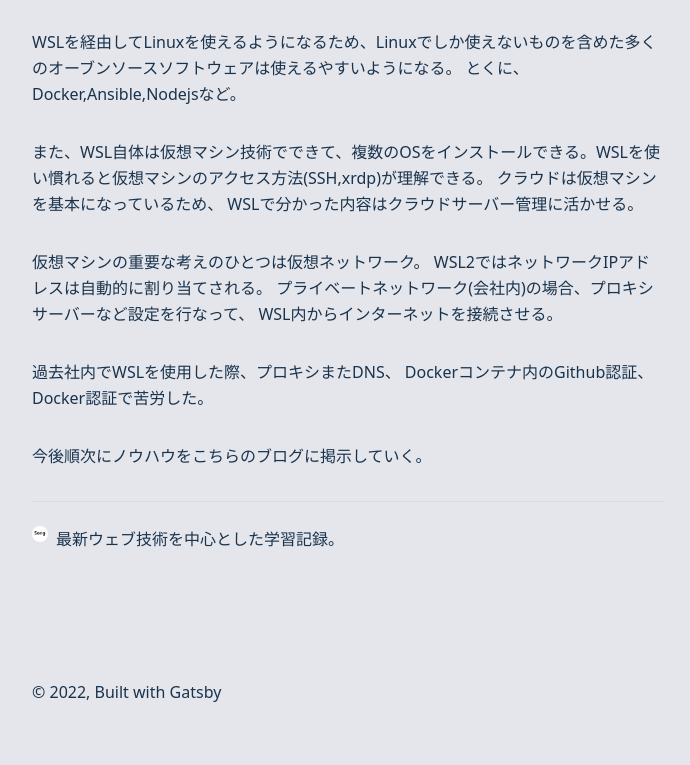
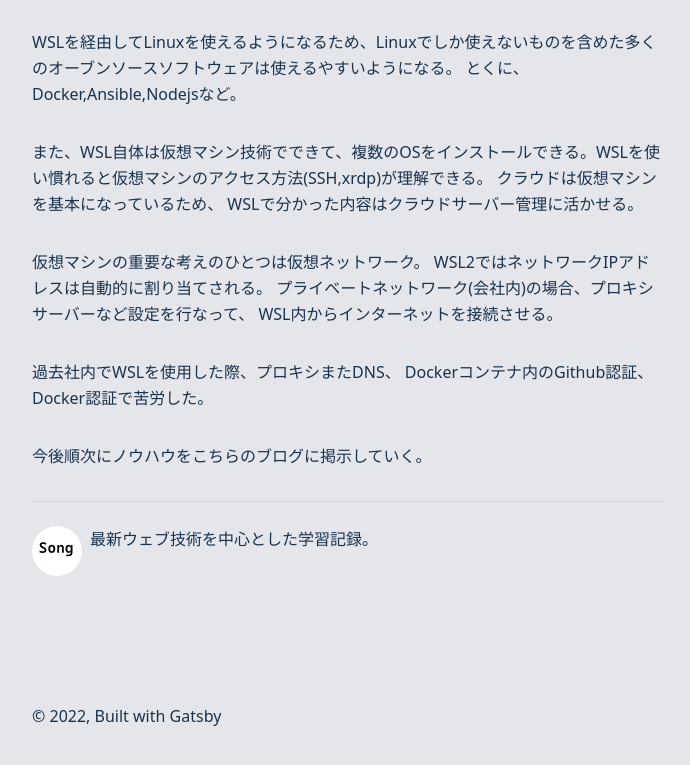
Before and after one commit to sokaishun/gdocs, a Gatsby site: page /second-topic/ in a window 1280 px wide. Shown: the part 625-1390 px from the top of the page, without its empty margins (292-982 px from the left). Built offline with nearby package versions, Linux system fonts and the light colour scheme; Gatsby itself is replaced by a stand-in of ours; some packages are replaced by stand-ins of ours.

Commit message:
Update bio.js

```diff
--- a/src/components/bio.js
+++ b/src/components/bio.js
@@ -37,8 +37,8 @@
         layout="fixed"
         formats={["auto", "webp", "avif"]}
         src="../images/profile-pic.png"
-         width={16}
-         height={16}
+         width={50}
+         height={50}
          quality={95}
         alt="Profile picture"
       />
```
